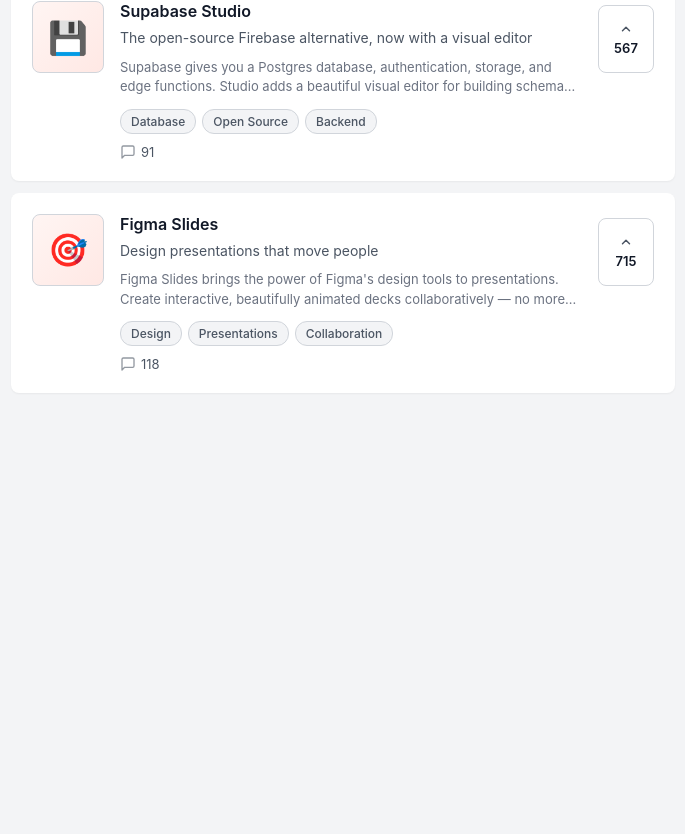
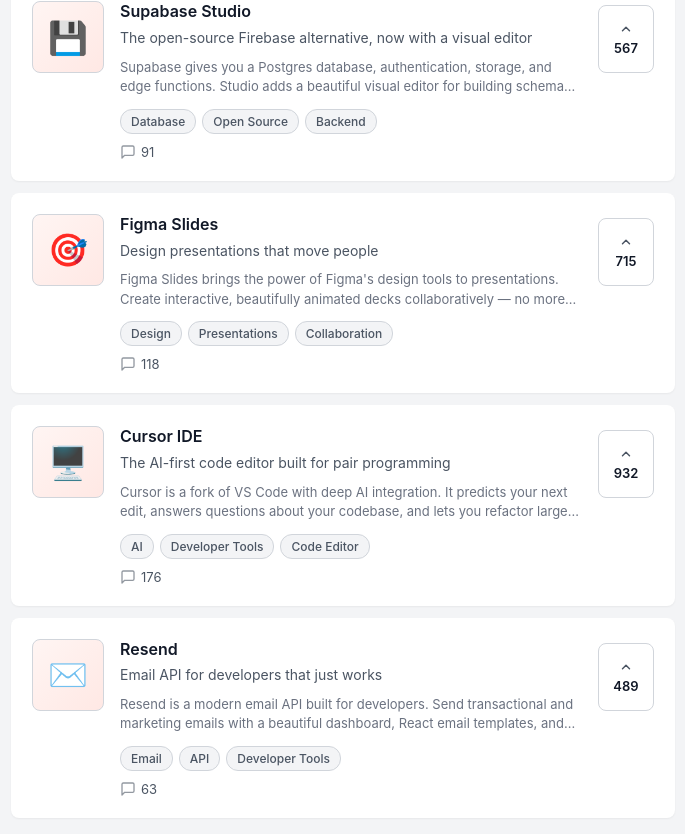
Before and after one commit to AbhimanRajCoder/PRODUCTHUNT-CLONE, a React (Vite) app: page / in a window 1280 px wide. Shown: the part 1386-2220 px from the top of the page, without its empty margins (277-962 px from the left). Before the commit the page ends 1803 px from the top, so only its background shows below. Built offline with nearby package versions, Linux system fonts and the light colour scheme; data requests are answered from the project's data file.

Commit message:
feat: setup mock backend and dynamic product rendering

```diff
--- /dev/null
+++ b/db.json
@@ -0,0 +1,124 @@
+{
+  "products": [
+    {
+      "id": 1,
+      "name": "Notion AI",
+      "tagline": "Your connected AI assistant for docs, projects & knowledge",
+      "description": "Notion AI helps you write, brainstorm, edit, summarize, and more — right inside your workspace. It works across your docs, wikis, and projects to save you time and supercharge your productivity.",
+      "upvotes": 847,
+      "comments": 132,
+      "category": "Productivity",
+      "tags": ["Productivity", "AI", "Writing"],
+      "thumbnail": "📝",
+      "logoUrl": "https://ph-files.imgix.net/notion-logo.png"
+    },
+    {
+      "id": 2,
+      "name": "Arc Browser 2.0",
+      "tagline": "The internet computer, redesigned",
+      "description": "Arc is a Chromium-based browser that rethinks how you organize tabs, spaces, and workflows. Version 2.0 brings Boosts, easels, and a command bar that makes browsing feel like a native app.",
+      "upvotes": 623,
+      "comments": 89,
+      "category": "Developer Tools",
+      "tags": ["Browser", "Design", "Developer Tools"],
+      "thumbnail": "🌐",
+      "logoUrl": "https://ph-files.imgix.net/arc-logo.png"
+    },
+    {
+      "id": 3,
+      "name": "Linear 2024",
+      "tagline": "Streamline issues, projects & product roadmaps",
+      "description": "Linear is a modern project management tool for teams who build products. It combines issue tracking with beautiful design and lightning-fast performance for a seamless developer experience.",
+      "upvotes": 512,
+      "comments": 74,
+      "category": "Project Management",
+      "tags": ["Project Management", "Developer Tools", "SaaS"],
+      "thumbnail": "⚡",
+      "logoUrl": "https://ph-files.imgix.net/linear-logo.png"
+    },
+    {
+      "id": 4,
+      "name": "Raycast Pro",
+      "tagline": "Your shortcut to everything on Mac",
+      "description": "Raycast replaces Spotlight with a blazingly fast launcher that lets you control tools, run scripts, and manage tasks. Pro adds AI commands, cloud sync, and team collaboration features.",
+      "upvotes": 438,
+      "comments": 56,
+      "category": "Productivity",
+      "tags": ["Mac", "Productivity", "Developer Tools"],
+      "thumbnail": "🚀",
+      "logoUrl": "https://ph-files.imgix.net/raycast-logo.png"
+    },
+    {
+      "id": 5,
+      "name": "Cal.com v4",
+      "tagline": "Open source scheduling for absolutely everyone",
+      "description": "Cal.com is the open-source Calendly alternative. v4 introduces round-robin scheduling, team event types, and a powerful workflow engine — all fully self-hostable and free to use.",
+      "upvotes": 391,
+      "comments": 47,
+      "category": "SaaS",
+      "tags": ["Scheduling", "Open Source", "SaaS"],
+      "thumbnail": "📅",
+      "logoUrl": "https://ph-files.imgix.net/calcom-logo.png"
+    },
+    {
+      "id": 6,
+      "name": "Midjourney V7",
+      "tagline": "Next-gen AI image generation with photorealism",
+      "description": "Midjourney V7 delivers a massive leap in photorealism, coherence, and prompt understanding. Create stunning visuals from text prompts with unprecedented control over style and composition.",
+      "upvotes": 1024,
+      "comments": 203,
+      "category": "AI",
+      "tags": ["AI", "Design", "Art"],
+      "thumbnail": "🎨",
+      "logoUrl": "https://ph-files.imgix.net/midjourney-logo.png"
+    },
+    {
+      "id": 7,
+      "name": "Supabase Studio",
+      "tagline": "The open-source Firebase alternative, now with a visual editor",
+      "description": "Supabase gives you a Postgres database, authentication, storage, and edge functions. Studio adds a beautiful visual editor for building schemas, writing queries, and managing your backend.",
+      "upvotes": 567,
+      "comments": 91,
+      "category": "Developer Tools",
+      "tags": ["Database", "Open Source", "Backend"],
+      "thumbnail": "💾",
+      "logoUrl": "https://ph-files.imgix.net/supabase-logo.png"
+    },
+    {
+      "id": 8,
+      "name": "Figma Slides",
+      "tagline": "Design presentations that move people",
+      "description": "Figma Slides brings the power of Figma's design tools to presentations. Create interactive, beautifully animated decks collaboratively — no more exporting static PNGs into boring slide tools.",
+      "upvotes": 715,
+      "comments": 118,
+      "category": "Design",
+      "tags": ["Design", "Presentations", "Collaboration"],
+      "thumbnail": "🎯",
+      "logoUrl": "https://ph-files.imgix.net/figma-logo.png"
+    },
+    {
+      "id": 9,
+      "name": "Cursor IDE",
+      "tagline": "The AI-first code editor built for pair programming",
+      "description": "Cursor is a fork of VS Code with deep AI integration. It predicts your next edit, answers questions about your codebase, and lets you refactor large files with natural language — all locally and fast.",
+      "upvotes": 932,
+      "comments": 176,
+      "category": "Developer Tools",
+      "tags": ["AI", "Developer Tools", "Code Editor"],
+      "thumbnail": "🖥️",
+      "logoUrl": "https://ph-files.imgix.net/cursor-logo.png"
+    },
+    {
+      "id": 10,
+      "name": "Resend",
+      "tagline": "Email API for developers that just works",
+      "description": "Resend is a modern email API built for developers. Send transactional and marketing emails with a beautiful dashboard, React email templates, and best-in-class deliverability out of the box.",
+      "upvotes": 489,
+      "comments": 63,
+      "category": "Developer Tools",
+      "tags": ["Email", "API", "Developer Tools"],
+      "thumbnail": "✉️",
+      "logoUrl": "https://ph-files.imgix.net/resend-logo.png"
+    }
+  ]
+}
--- a/package.json
+++ b/package.json
@@ -7,7 +7,8 @@
     "dev": "vite",
     "build": "vite build",
     "lint": "eslint .",
-    "preview": "vite preview"
+    "preview": "vite preview",
+    "server": "json-server --watch db.json --port 5001"
   },
   "dependencies": {
     "lucide": "^1.8.0",
@@ -23,6 +24,7 @@
     "eslint-plugin-react-hooks": "^7.0.1",
     "eslint-plugin-react-refresh": "^0.5.2",
     "globals": "^17.4.0",
+    "json-server": "^1.0.0-beta.15",
     "vite": "^8.0.4"
   }
 }
--- a/src/pages/Home.jsx
+++ b/src/pages/Home.jsx
@@ -1,9 +1,31 @@
-import React from "react";
+import React, { useState, useEffect } from "react";
 import "./Home.css";
 import ProductList from "../components/ProductList/ProductList";
-import products from "../data/products";
 
 function Home() {
+  const [products, setProducts] = useState([]);
+  const [loading, setLoading] = useState(true);
+  const [error, setError] = useState(null);
+
+  useEffect(() => {
+    const fetchProducts = async () => {
+      try {
+        const response = await fetch("http://localhost:5001/products");
+        if (!response.ok) {
+          throw new Error("Failed to fetch products");
+        }
+        const data = await response.json();
+        setProducts(data);
+      } catch (err) {
+        setError(err.message);
+      } finally {
+        setLoading(false);
+      }
+    };
+
+    fetchProducts();
+  }, []);
+
   // Get today's date for the header
   const today = new Date().toLocaleDateString("en-US", {
     weekday: "long",
@@ -64,7 +86,9 @@
           </div>
 
           {/* Product List */}
-          <ProductList products={products} />
+          {loading && <p>Loading products...</p>}
+          {error && <p className="error-message">Error: {error}</p>}
+          {!loading && !error && <ProductList products={products} />}
         </section>
 
         {/* Right Sidebar */}
```
Also changed, not shown: 1 other file (tests, documents, lock files or other folders).
